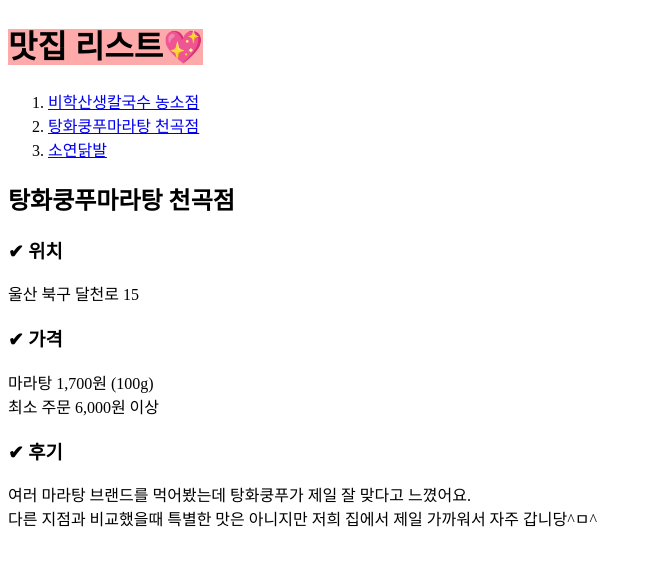
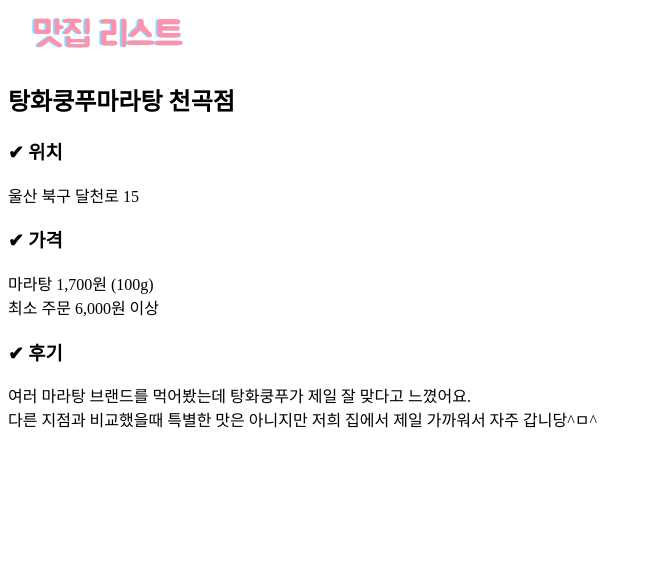
Before and after one commit to cherrysom/2021-11-20, a plain HTML site: page 탕화쿵푸 마라탕.html in a window 1280 px wide. Shown: the whole page, without its empty margins (0-651 px from the left). Drawn offline with Linux system fonts and the light colour scheme.

Commit message:
Add files via upload

```diff
--- a/탕화쿵푸 마라탕.html
+++ b/탕화쿵푸 마라탕.html
@@ -5,12 +5,7 @@
     <title>비학산 생칼국수 농소점</title>
   </head>
   <body>
-    <h1><span style="background-color: #FFAAAA;">맛집 리스트💖</span></h1>
-    <ol>
-      <li><a href="비학산 생칼국수.html">비학산생칼국수 농소점</a></li>
-      <li><a href="탕화쿵푸 마라탕.html">탕화쿵푸마라탕 천곡점</a></li>
-      <li><a href="소연닭발.html">소연닭발</a></li>
-    </ol>
+    <a href="index.html"><img src="맛집리스트.png"></a>
 
       <h2>탕화쿵푸마라탕 천곡점</h2>
       <p>
@@ -26,6 +21,6 @@
       <h3>✔ 후기</h3>
       여러 마라탕 브랜드를 먹어봤는데 탕화쿵푸가 제일 잘 맞다고 느꼈어요.<br>
       다른 지점과 비교했을때 특별한 맛은 아니지만 저희 집에서 제일 가까워서 자주 갑니당^ㅁ^
-      </p>
+    </p>
   </body>
 </html>
```
Also changed, not shown: index.html (+3 -3 lines), 비학산 생칼국수.html (+1 -6 lines), 소연닭발.html (+1 -6 lines), 맛집리스트.png (added).
